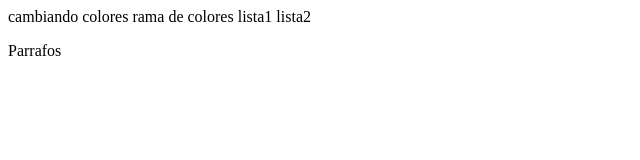
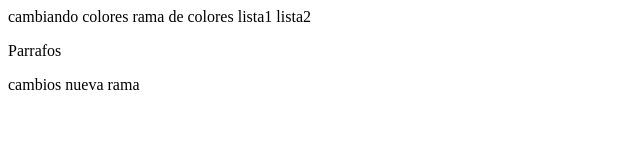
Before and after one commit to Irving1956/curso-git, a plain HTML site: page index.html in a window 1280 px wide. Shown: the whole page, without its empty margins (0-640 px from the left). Drawn offline with Linux system fonts and the light colour scheme.

```diff
--- a/index.html
+++ b/index.html
@@ -11,5 +11,5 @@ lista2
 
         <p>Parrafos</p>
     </head>
-
+cambios nueva rama
 </html>
```
